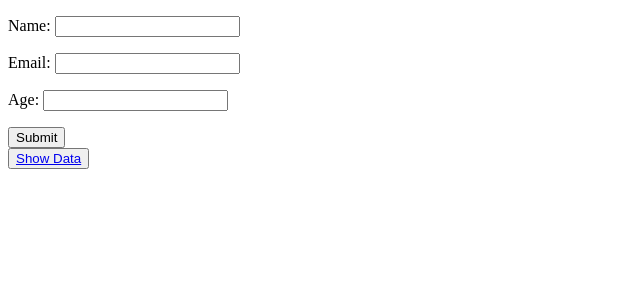
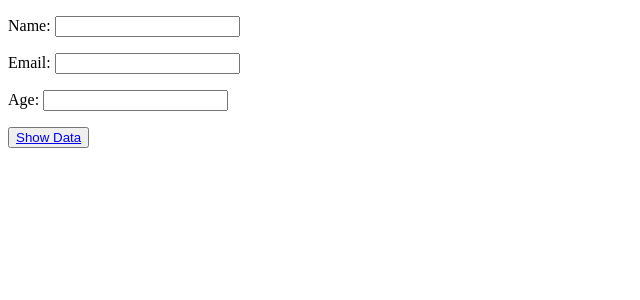
Before and after one commit to Mithu-coder/my_project, a Django app: page /insert_data/ in a window 1280 px wide. Shown: the top 300 px of the page, without its empty margins (0-640 px from the left). Run offline with Django 5.2, Linux system fonts and the light colour scheme.

Commit message:
commit 3rd

```diff
--- a/ecom/templates/StudentForm.html
+++ b/ecom/templates/StudentForm.html
@@ -9,7 +9,6 @@
     <form action="" method="post">
         {% csrf_token %}
         {{form.as_p}}
-        <button type="submit" value="submit">Submit</button>
     </form>
     <button type="submit"><a href="{% url 'show_data' %}"> Show Data</a></button>
 </body>
```
Also changed, not shown: ecom/db.sqlite3.
